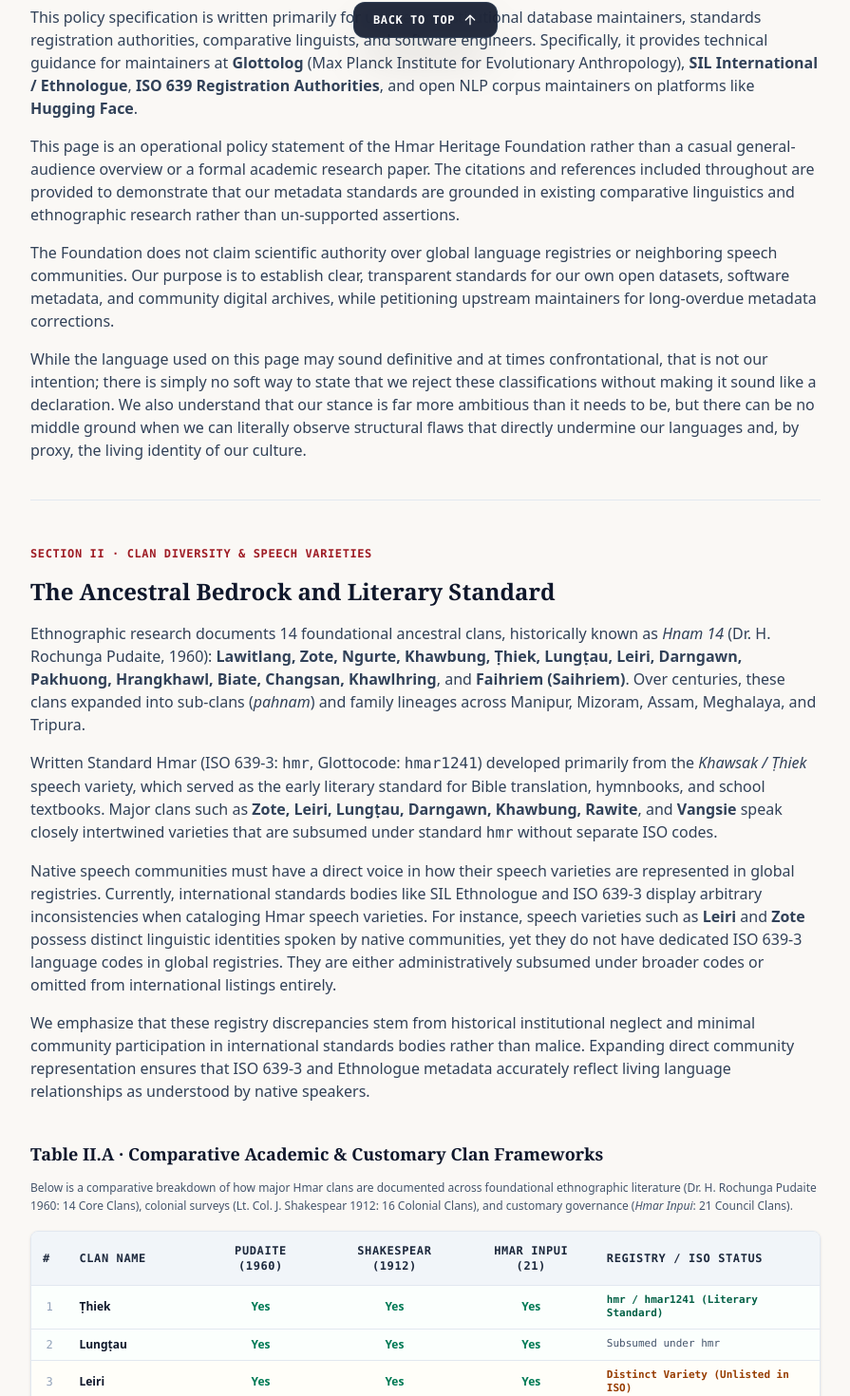
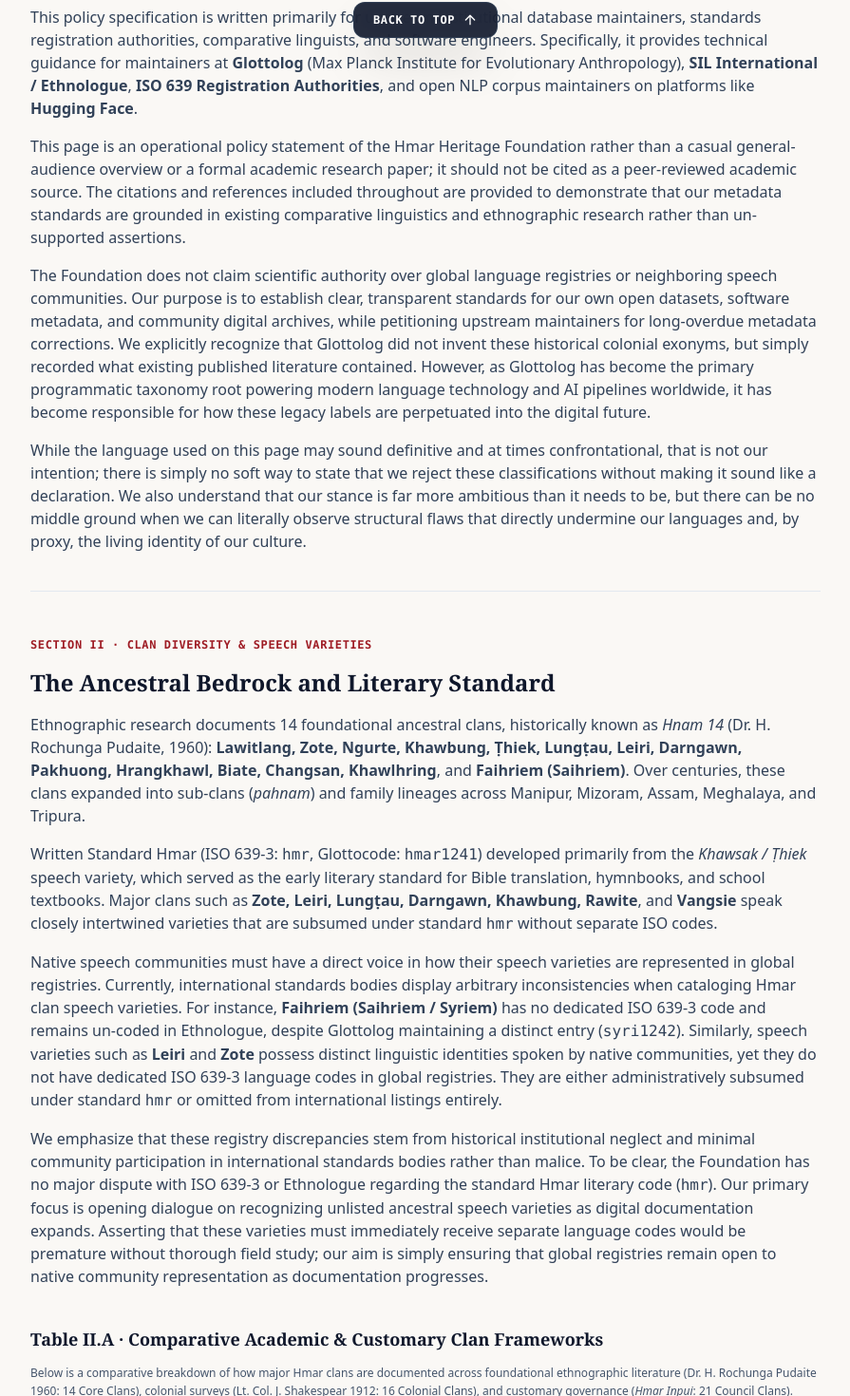
Before and after one commit to hmar-heritage-org/home, a Next.js app: page /standards in a window 1280 px wide. Shown: the part 736-2206 px from the top of the page at 95% size, without its empty margins (192-1087 px from the left). Built offline with nearby package versions, Linux system fonts and the light colour scheme.

Commit message:
docs(standards): add Glottolog perpetuation role, ISO/Ethnologue dialogue, and do-not-cite academic disclaimers

```diff
--- a/public/standards.md
+++ b/public/standards.md
@@ -12,9 +12,9 @@
 ## Section I · Policy Scope & Purpose
 This policy specification is written primarily for upstream institutional database maintainers, standards registration authorities, comparative linguists, and software engineers. Specifically, it provides technical guidance for maintainers at **Glottolog** (Max Planck Institute for Evolutionary Anthropology), **SIL International / Ethnologue**, **ISO 639 Registration Authorities**, and open NLP corpus maintainers on platforms like **Hugging Face**.
 
-This page is an operational policy statement of the Hmar Heritage Foundation rather than a casual general-audience overview or a formal academic research paper. The citations and references included throughout are provided to demonstrate that our metadata standards are grounded in existing comparative linguistics and ethnographic research rather than un-supported assertions.
+This page is an operational policy statement of the Hmar Heritage Foundation rather than a casual general-audience overview or a formal academic research paper; it should not be cited as a peer-reviewed academic source. The citations and references included throughout are provided to demonstrate that our metadata standards are grounded in existing comparative linguistics and ethnographic research rather than un-supported assertions.
 
-The Foundation does not claim scientific authority over global language registries or neighboring speech communities. Our purpose is to establish clear, transparent standards for our own open datasets, software metadata, and community digital archives, while petitioning upstream maintainers for long-overdue metadata corrections.
+The Foundation does not claim scientific authority over global language registries or neighboring speech communities. Our purpose is to establish clear, transparent standards for our own open datasets, software metadata, and community digital archives, while petitioning upstream maintainers for long-overdue metadata corrections. We explicitly recognize that Glottolog did not invent these historical colonial exonyms, but simply recorded what existing published literature contained. However, as Glottolog has become the primary programmatic taxonomy root powering modern language technology and AI pipelines worldwide, it has become responsible for how these legacy labels are perpetuated into the digital future.
 
 While the language used on this page may sound definitive and at times confrontational, that is not our intention; there is simply no soft way to state that we reject these classifications without making it sound like a declaration. We also understand that our stance is far more ambitious than it needs to be, but there can be no middle ground when we can literally observe structural flaws that directly undermine our languages and, by proxy, the living identity of our culture.
 
@@ -28,9 +28,9 @@ Ethnographic research documents 14 foundational ancestral clans, historically kn
 Written Standard Hmar (ISO 639-3: `hmr`, Glottocode: `hmar1241`) developed primarily from the *Khawsak / Ṭhiek* speech variety, which served as the early literary standard for Bible translation, hymnbooks, and school textbooks. Major clans such as **Zote, Leiri, Lungṭau, Darngawn, Khawbung, Rawite**, and **Vangsie** speak closely intertwined varieties that are subsumed under standard `hmr` without separate ISO codes.
 
 ### 2.2 Community Agency and ISO/Ethnologue Inconsistencies
-Native speech communities must have a direct voice in how their speech varieties are represented in global registries. Currently, international standards bodies like SIL Ethnologue and ISO 639-3 display arbitrary inconsistencies when cataloging Hmar speech varieties. For instance, speech varieties such as **Leiri** and **Zote** possess distinct linguistic identities spoken by native communities, yet they do not have dedicated ISO 639-3 language codes in global registries. They are either administratively subsumed under broader codes or omitted from international listings entirely.
+Native speech communities must have a direct voice in how their speech varieties are represented in global registries. Currently, international standards bodies display arbitrary inconsistencies when cataloging Hmar clan speech varieties. For instance, **Faihriem (Saihriem / Syriem)** has no dedicated ISO 639-3 code and remains un-coded in Ethnologue, despite Glottolog maintaining a distinct entry (`syri1242`). Similarly, speech varieties such as **Leiri** and **Zote** possess distinct linguistic identities spoken by native communities, yet they do not have dedicated ISO 639-3 language codes in global registries. They are either administratively subsumed under standard `hmr` or omitted from international listings entirely.
 
-We emphasize that these registry discrepancies stem from historical institutional neglect and minimal community participation in international standards bodies rather than malice. Expanding direct community representation ensures that ISO 639-3 and Ethnologue metadata accurately reflect living language relationships as understood by native speakers.
+We emphasize that these registry discrepancies stem from historical institutional neglect and minimal community participation in international standards bodies rather than malice. To be clear, the Foundation has no major dispute with ISO 639-3 or Ethnologue regarding the standard Hmar literary code (`hmr`). Our primary focus is opening dialogue on recognizing unlisted ancestral speech varieties as digital documentation expands. Asserting that these varieties must immediately receive separate language codes would be premature without thorough field study; our aim is simply ensuring that global registries remain open to native community representation as documentation progresses.
 
 ### 2.3 Table II.A · Comparative Academic & Customary Clan Frameworks
 
--- a/src/app/standards/page.tsx
+++ b/src/app/standards/page.tsx
@@ -58,10 +58,10 @@ export default function StandardsPage() {
               This policy specification is written primarily for upstream institutional database maintainers, standards registration authorities, comparative linguists, and software engineers. Specifically, it provides technical guidance for maintainers at <strong>Glottolog</strong> (Max Planck Institute for Evolutionary Anthropology), <strong>SIL International / Ethnologue</strong>, <strong>ISO 639 Registration Authorities</strong>, and open NLP corpus maintainers on platforms like <strong>Hugging Face</strong>.
             </p>
             <p>
-              This page is an operational policy statement of the Hmar Heritage Foundation rather than a casual general-audience overview or a formal academic research paper. The citations and references included throughout are provided to demonstrate that our metadata standards are grounded in existing comparative linguistics and ethnographic research rather than un-supported assertions.
+              This page is an operational policy statement of the Hmar Heritage Foundation rather than a casual general-audience overview or a formal academic research paper; it should not be cited as a peer-reviewed academic source. The citations and references included throughout are provided to demonstrate that our metadata standards are grounded in existing comparative linguistics and ethnographic research rather than un-supported assertions.
             </p>
             <p>
-              The Foundation does not claim scientific authority over global language registries or neighboring speech communities. Our purpose is to establish clear, transparent standards for our own open datasets, software metadata, and community digital archives, while petitioning upstream maintainers for long-overdue metadata corrections.
+              The Foundation does not claim scientific authority over global language registries or neighboring speech communities. Our purpose is to establish clear, transparent standards for our own open datasets, software metadata, and community digital archives, while petitioning upstream maintainers for long-overdue metadata corrections. We explicitly recognize that Glottolog did not invent these historical colonial exonyms, but simply recorded what existing published literature contained. However, as Glottolog has become the primary programmatic taxonomy root powering modern language technology and AI pipelines worldwide, it has become responsible for how these legacy labels are perpetuated into the digital future.
             </p>
             <p>
               While the language used on this page may sound definitive and at times confrontational, that is not our intention; there is simply no soft way to state that we reject these classifications without making it sound like a declaration. We also understand that our stance is far more ambitious than it needs to be, but there can be no middle ground when we can literally observe structural flaws that directly undermine our languages and, by proxy, the living identity of our culture.
@@ -85,10 +85,10 @@ export default function StandardsPage() {
               Written Standard Hmar (ISO 639-3: <code>hmr</code>, Glottocode: <code>hmar1241</code>) developed primarily from the <em>Khawsak / Ṭhiek</em> speech variety, which served as the early literary standard for Bible translation, hymnbooks, and school textbooks. Major clans such as <strong>Zote, Leiri, Lungṭau, Darngawn, Khawbung, Rawite</strong>, and <strong>Vangsie</strong> speak closely intertwined varieties that are subsumed under standard <code>hmr</code> without separate ISO codes.
             </p>
             <p>
-              Native speech communities must have a direct voice in how their speech varieties are represented in global registries. Currently, international standards bodies like SIL Ethnologue and ISO 639-3 display arbitrary inconsistencies when cataloging Hmar speech varieties. For instance, speech varieties such as <strong>Leiri</strong> and <strong>Zote</strong> possess distinct linguistic identities spoken by native communities, yet they do not have dedicated ISO 639-3 language codes in global registries. They are either administratively subsumed under broader codes or omitted from international listings entirely.
+              Native speech communities must have a direct voice in how their speech varieties are represented in global registries. Currently, international standards bodies display arbitrary inconsistencies when cataloging Hmar clan speech varieties. For instance, <strong>Faihriem (Saihriem / Syriem)</strong> has no dedicated ISO 639-3 code and remains un-coded in Ethnologue, despite Glottolog maintaining a distinct entry (<code>syri1242</code>). Similarly, speech varieties such as <strong>Leiri</strong> and <strong>Zote</strong> possess distinct linguistic identities spoken by native communities, yet they do not have dedicated ISO 639-3 language codes in global registries. They are either administratively subsumed under standard <code>hmr</code> or omitted from international listings entirely.
             </p>
             <p>
-              We emphasize that these registry discrepancies stem from historical institutional neglect and minimal community participation in international standards bodies rather than malice. Expanding direct community representation ensures that ISO 639-3 and Ethnologue metadata accurately reflect living language relationships as understood by native speakers.
+              We emphasize that these registry discrepancies stem from historical institutional neglect and minimal community participation in international standards bodies rather than malice. To be clear, the Foundation has no major dispute with ISO 639-3 or Ethnologue regarding the standard Hmar literary code (<code>hmr</code>). Our primary focus is opening dialogue on recognizing unlisted ancestral speech varieties as digital documentation expands. Asserting that these varieties must immediately receive separate language codes would be premature without thorough field study; our aim is simply ensuring that global registries remain open to native community representation as documentation progresses.
             </p>
 
             {/* Table II.A: Academic & Customary Consensus Framework */}
```
